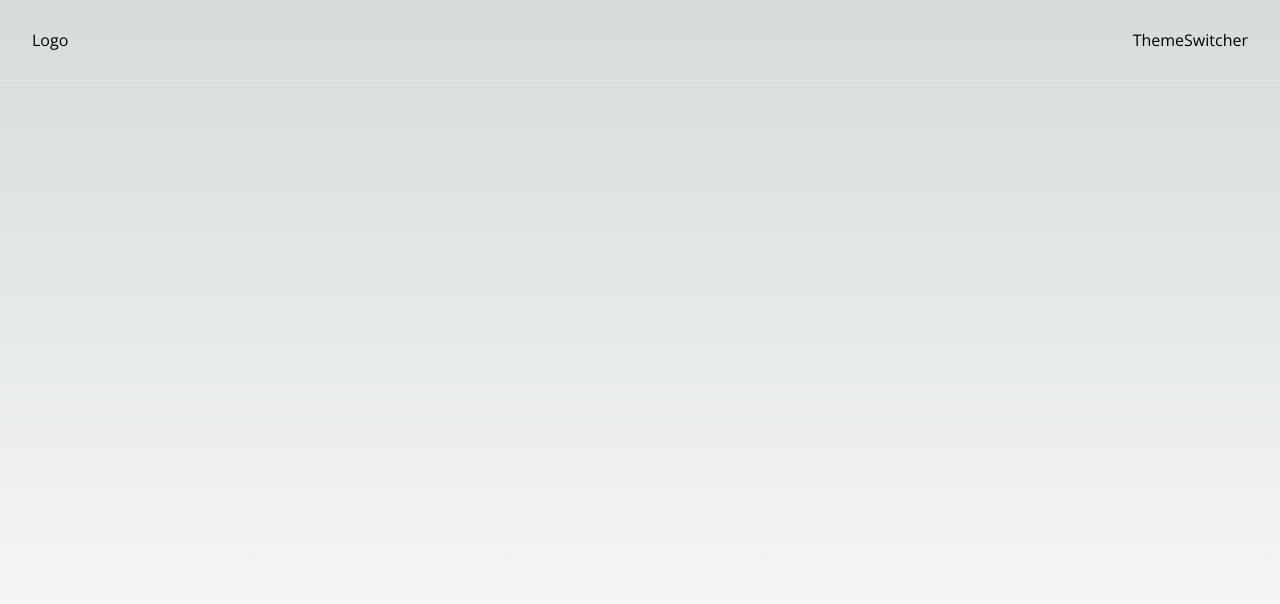
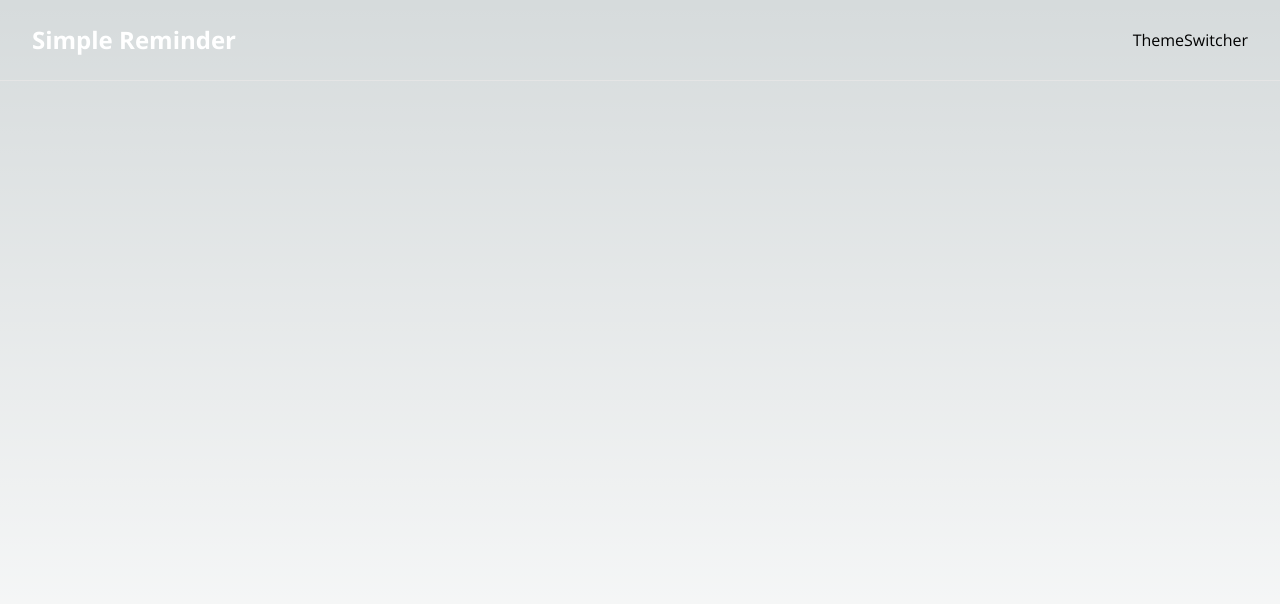
Before and after one commit to KennedyMungai/simple-reminder-app, a Next.js app: page / in a window 1280 px wide. Shown: the top 604 px of the page. Built offline with nearby package versions, Linux system fonts and the light colour scheme.

Commit message:
Styled the h1 component of the logo

```diff
--- a/src/components/navbar/logo.tsx
+++ b/src/components/navbar/logo.tsx
@@ -3,7 +3,7 @@
 type Props = {};
 
 const Logo = (props: Props) => {
-  return <div>Logo</div>;
+  return <h1 className="text-2xl font-bold text-white">Simple Reminder</h1>;
 };
 
 export default Logo;
```
